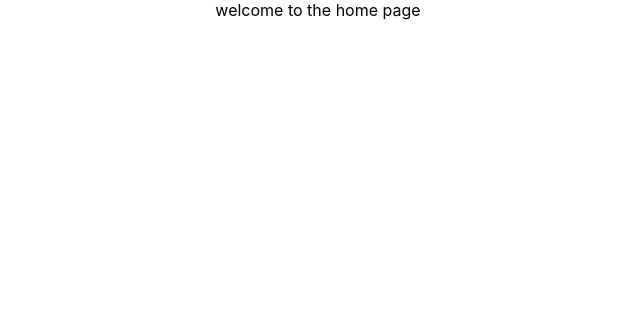
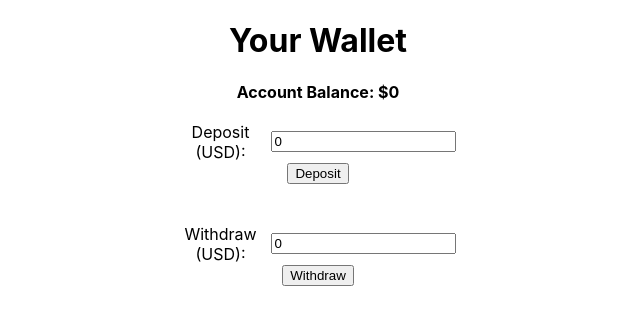
Before and after one commit to caysony1/266P, a React (Create React App) app in the folder client/: page /home in a window 1280 px wide. Shown: the top 324 px of the page, without its empty margins (322-962 px from the left). Built offline with nearby package versions, Linux system fonts and the light colour scheme; no server answers.

Commit message:
Implemented the Home Page's UI

```diff
--- a/client/src/components/Home.js
+++ b/client/src/components/Home.js
@@ -1,11 +1,76 @@
-import React, { useState } from 'react';
+import React, { useState, useEffect } from 'react';
+import { AccountService } from '../services/account-service';
 
 function Home() {
     // put reactive material here yada yada yada
+    const [balance, setBalance] = useState(0);
+    const [deposit, setDeposit] = useState(0);
+    const [withdraw, setWithdraw] = useState(0);
+
+    useEffect(() => {
+        retrieveBalance();
+    }, []);
+
+    const retrieveBalance = async () => {
+        try {
+            const accountService = new AccountService();
+
+            const res = await accountService.viewBalance(); // What is the res?
+            setBalance(res);
+        } catch (e) {
+            console.log("Error retrieving", e);
+        }
+    };
+
+    const handleDeposit = (e) => {
+        e.preventDefault();
+
+        const accountService = new AccountService();
+
+        accountService.deposit(deposit).then(() => {
+            retrieveBalance();
+        });
+    };
+
+    const handleWithdraw = (e) => {
+        e.preventDefault();
+
+        const accountService = new AccountService();
+
+        accountService.withdraw(withdraw).then(() => {
+            retrieveBalance();
+        });
+    };
 
     return (
         <div className="container" style={{ display: "flex", flexDirection: "column", alignItems: "center" }}>
-            welcome to the home page
+            <h1>Your Wallet</h1>
+            <div style={{ marginBottom: "20px" }}><b>Account Balance: ${balance}</b></div>
+            <form onSubmit={handleDeposit} style={{ marginBottom: "40px" }}>
+                <div style={{ display: "flex", alignItems: "center" }}>
+                    <label style={{ marginRight: "10px", width: "80px" }}>Deposit (USD): </label>
+                    <input
+                        type="number"
+                        value={deposit}
+                        onChange={(e) => setDeposit(e.target.value)}
+                        min="0"
+                    />
+                </div>
+                <button type="submit">Deposit</button>
+            </form>
+
+            <form onSubmit={handleWithdraw} style= {{ marginBottom: "20px" }}>
+                <div style={{ display: "flex", alignItems: "center" }}>
+                    <label style={{ marginRight: "10px", width: "80px" }}>Withdraw (USD): </label>
+                    <input
+                        type="number"
+                        value={withdraw}
+                        onChange={(e) => setWithdraw(e.target.value)}
+                        min="0"
+                    />
+                </div>
+                <button type="submit">Withdraw</button>
+            </form>
         </div>
     );
 }
--- a/client/src/services/account-service.js
+++ b/client/src/services/account-service.js
@@ -1,4 +1,4 @@
-import { ACCOUNT_API_BASE_URL } from '../constants/api.constants';
+import { ACCOUNT_API_BASE_URL, BASE_REQUEST_HEADERS } from '../constants/api.constants';
 
 export class AccountService {
     async viewBalance () {
```
Also changed, not shown: 1 other file (tests, documents, lock files or other folders).
